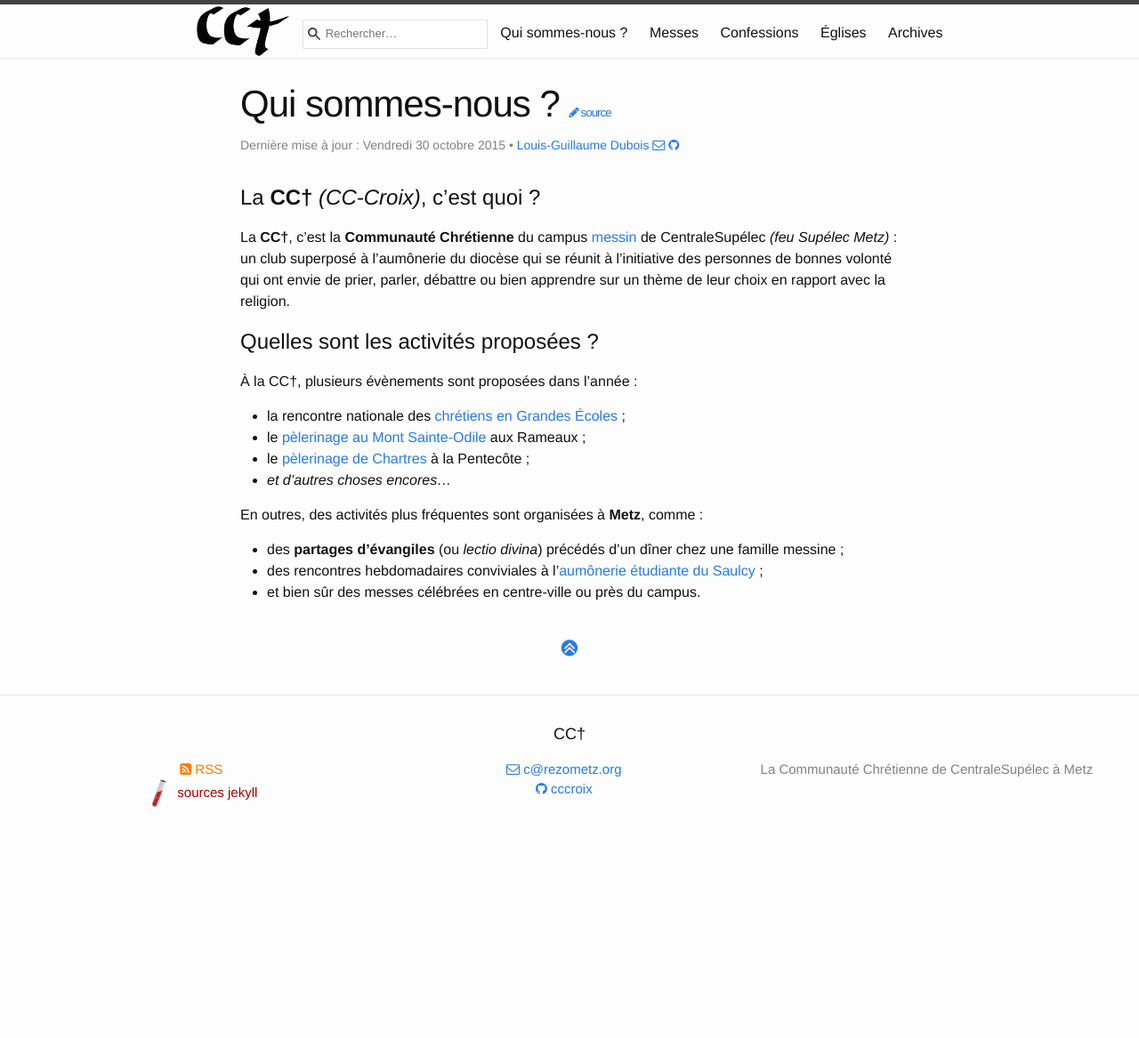
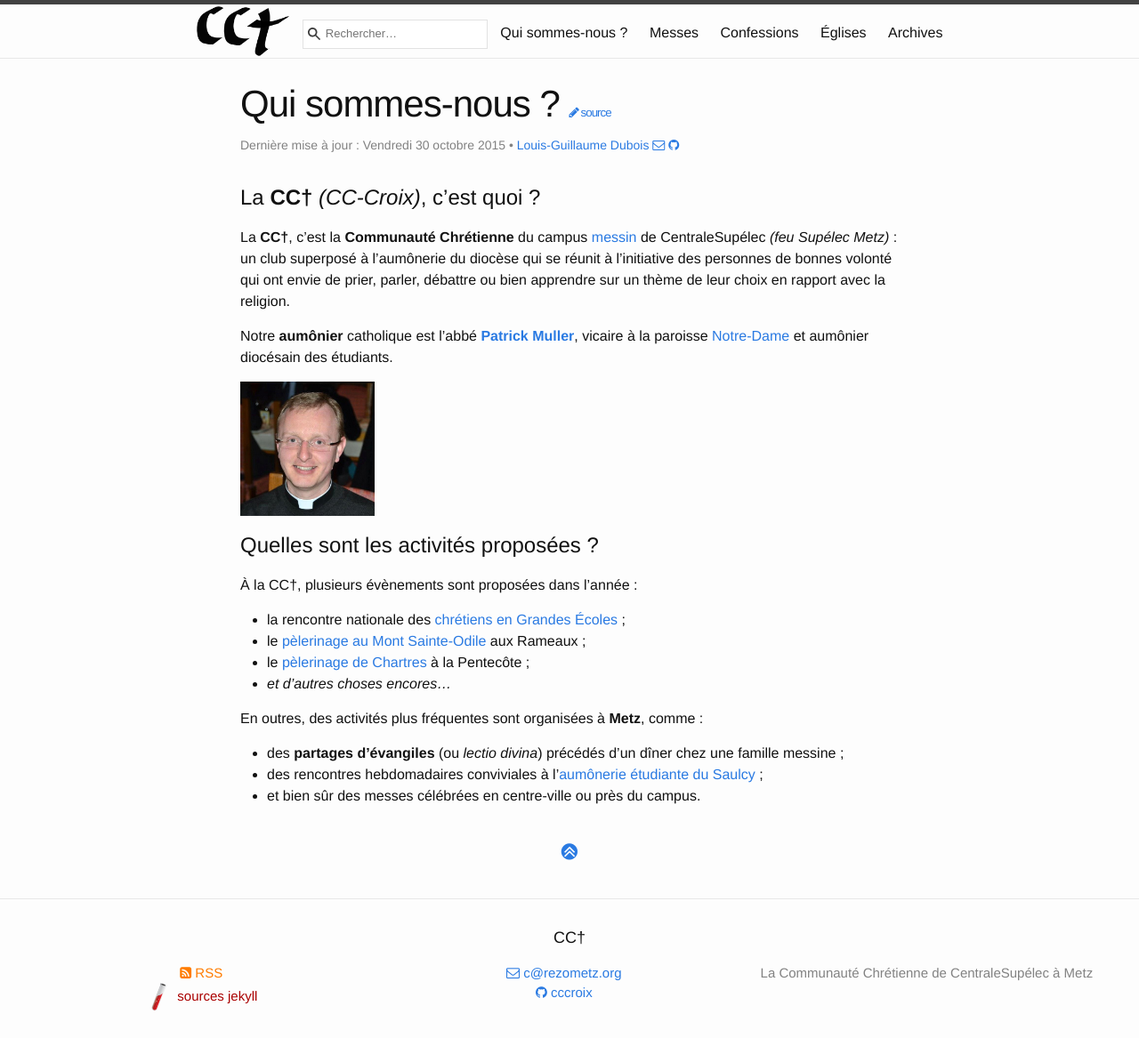
Before and after one commit to cccroix/cccroix.github.io, a Jekyll site: the page built from presentation.md, in a window 1280 px wide. Shown: the whole page at 89% size. Built offline with Jekyll 4.4.1, drawn with Linux system fonts in a browser that asks for light colours; nearby versions of some CDN libraries; before the commit the page ends 938 px from its top, so only the background shows below that.

Commit message:
présente l’aumônier dans la page de présentation

```diff
--- a/presentation.md
+++ b/presentation.md
@@ -9,10 +9,20 @@
 position: 1
 published: true
 ---
+<style>
+.trombi {
+    height: 4cm;
+}
+</style>
 
 # La **CC†** *(CC-Croix)*, c’est quoi ?
 
 La **CC†**, c'est la **Communauté Chrétienne** du campus [messin](https://fr.wikipedia.org/wiki/Messin) de CentraleSupélec *(feu Supélec Metz)* : un club superposé à l'aumônerie du diocèse qui se réunit à l'initiative des personnes de bonnes volonté qui ont envie de prier, parler, débattre ou bien apprendre sur un thème de leur choix en rapport avec la religion.
+
+Notre **aumônier** catholique est l’abbé [**Patrick Muller**](http://cathometz.fr/pretres-et-eap/), vicaire à la paroisse [Notre-Dame](/eglises/nd.html) et aumônier diocésain des étudiants.
+
+<img alt="M. l’abbé Patrick Muller" src="/img/Muller_Patrick.jpg" class="trombi" />
+
 
 # Quelles sont les activités proposées ?
 
```
Also changed, not shown: img/Muller_Patrick.jpg (added).
